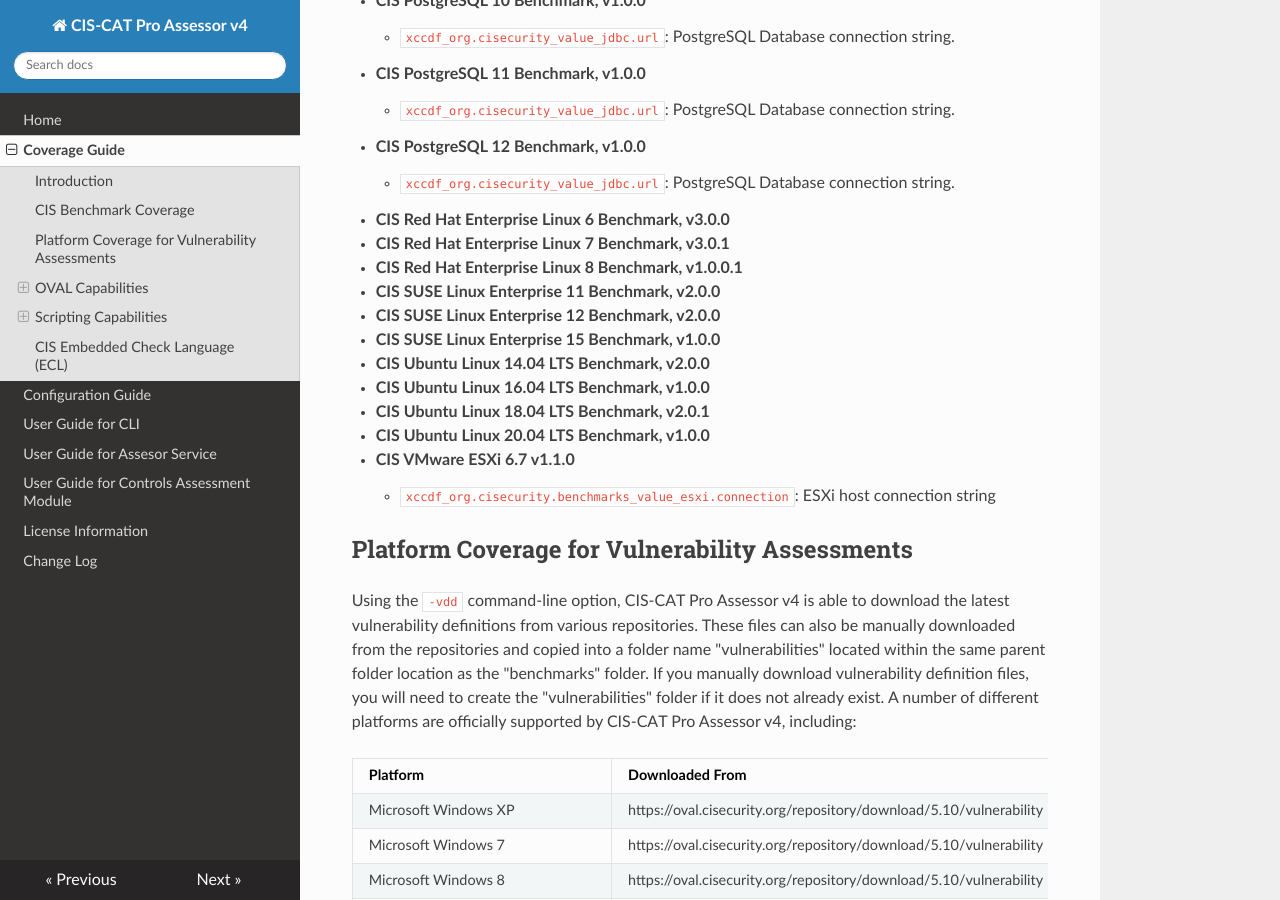
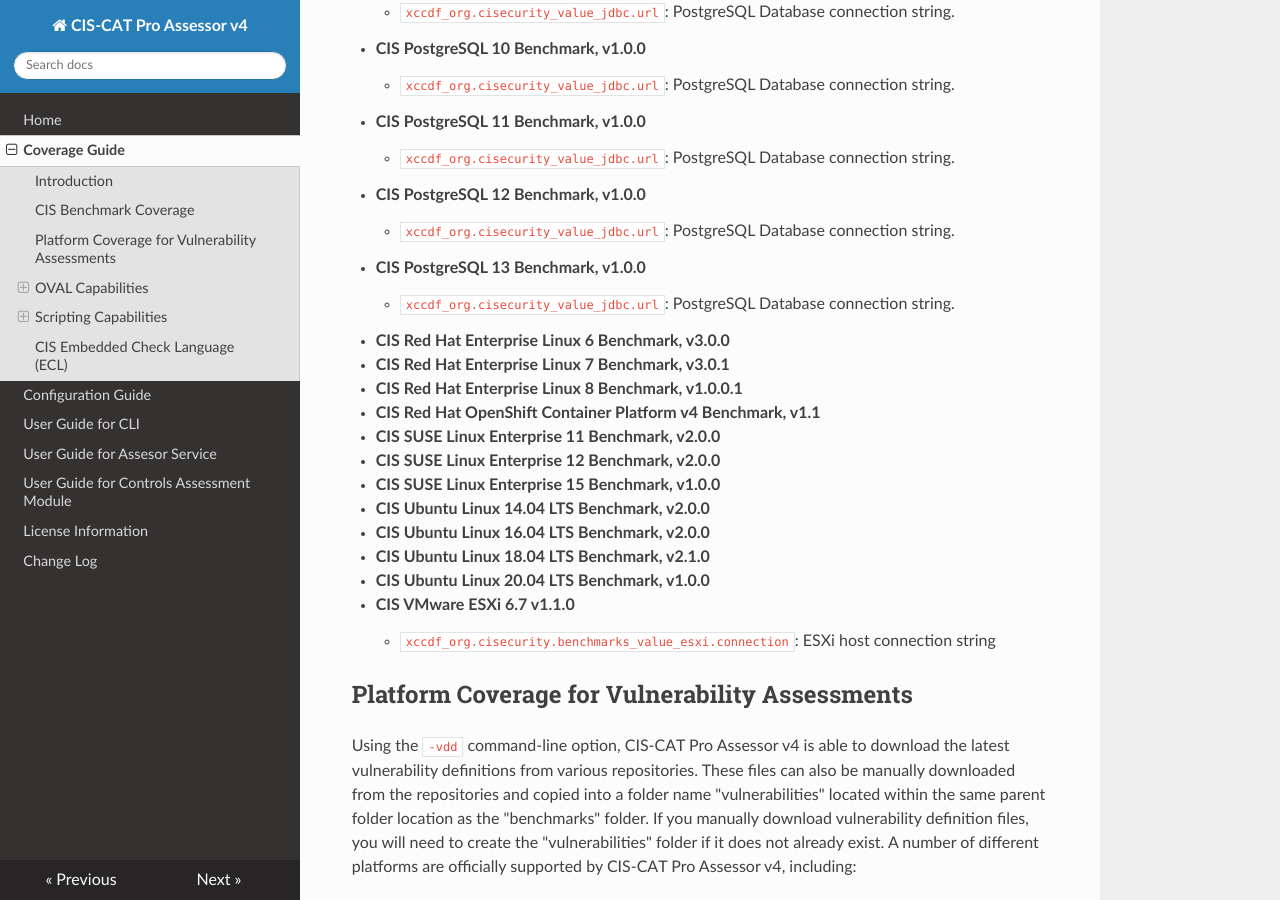
Before and after one commit to CISecurity/CCPA-Docs, an MkDocs documentation site: the page built from docs/Coverage Guide.md, in a window 1280 px wide and 900 px high, scrolled down 3988 px. Built offline with MkDocs 1.6.1, drawn with Linux system fonts in a browser that asks for light colours; nearby versions of some CDN libraries; some of the changed text lies outside the part shown.

```diff
--- a/docs/Coverage Guide.md
+++ b/docs/Coverage Guide.md
@@ -26,14 +26,16 @@ CIS Benchmarks that have reached end of life are no longer officially supported
 - **CIS Amazon Linux 2 Benchmark, v1.0.0.1**
 - **CIS Apache Tomcat 9 Benchmark, v1.1.0**
 - **CIS Apple macOS 10.13 Benchmark, v1.1.0**
-- **CIS Apple macOS 10.14 Benchmark, v1.1.0**
-- **CIS Apple macOS 10.15 Benchmark, v1.1.0**
+- **CIS Apple macOS 10.14 Benchmark, v1.3.0**
+- **CIS Apple macOS 10.15 Benchmark, v1.3.0**
+- **CIS Apple macOS 11.0 Benchmark, v1.1.0**
 - **CIS Apple OSX 10.12 Benchmark, v1.0.0**
 - **CIS CentOS Linux 6 Benchmark, v3.0.0**
 - **CIS CentOS Linux 7 Benchmark, v3.0.0**
 - **CIS CentOS Linux 8 Benchmark, v1.0.0.1**
 - **CIS Cisco IOS 12 Benchmark, v4.0.0**
-- **CIS Cisco IOS 15 Benchmark, v4.0.0**
+- **CIS Cisco IOS 15 Benchmark, v4.1.0**
+- **CIS Cisco IOS 16 Benchmark, v1.1.1**
 - **CIS Debian Family Linux, v1.0.0**
 - **CIS Debian Linux 8 Benchmark, v2.0.1**
 - **CIS Debian Linux 9 Benchmark, v1.0.1**
@@ -119,15 +121,18 @@ CIS Benchmarks that have reached end of life are no longer officially supported
 	- `xccdf_org.cisecurity_value_jdbc.url`: PostgreSQL Database connection string.
 - **CIS PostgreSQL 12 Benchmark, v1.0.0**
 	- `xccdf_org.cisecurity_value_jdbc.url`: PostgreSQL Database connection string.
+- **CIS PostgreSQL 13 Benchmark, v1.0.0**
+	- `xccdf_org.cisecurity_value_jdbc.url`: PostgreSQL Database connection string.
 - **CIS Red Hat Enterprise Linux 6 Benchmark, v3.0.0**
 - **CIS Red Hat Enterprise Linux 7 Benchmark, v3.0.1**
 - **CIS Red Hat Enterprise Linux 8 Benchmark, v1.0.0.1**
+- **CIS Red Hat OpenShift Container Platform v4 Benchmark, v1.1**
 - **CIS SUSE Linux Enterprise 11 Benchmark, v2.0.0**
 - **CIS SUSE Linux Enterprise 12 Benchmark, v2.0.0**
 - **CIS SUSE Linux Enterprise 15 Benchmark, v1.0.0**
 - **CIS Ubuntu Linux 14.04 LTS Benchmark, v2.0.0**
-- **CIS Ubuntu Linux 16.04 LTS Benchmark, v1.0.0**
-- **CIS Ubuntu Linux 18.04 LTS Benchmark, v2.0.1**
+- **CIS Ubuntu Linux 16.04 LTS Benchmark, v2.0.0**
+- **CIS Ubuntu Linux 18.04 LTS Benchmark, v2.1.0**
 - **CIS Ubuntu Linux 20.04 LTS Benchmark, v1.0.0**
 - **CIS VMware ESXi 6.7 v1.1.0**
 	- `xccdf_org.cisecurity.benchmarks_value_esxi.connection`: ESXi host connection string
```
Also changed, not shown: docs/Change Log.md (+21 -0 lines), docs/Configuration Guide.md (+21 -0 lines), docs/License Information.md (+1 -1 lines).
